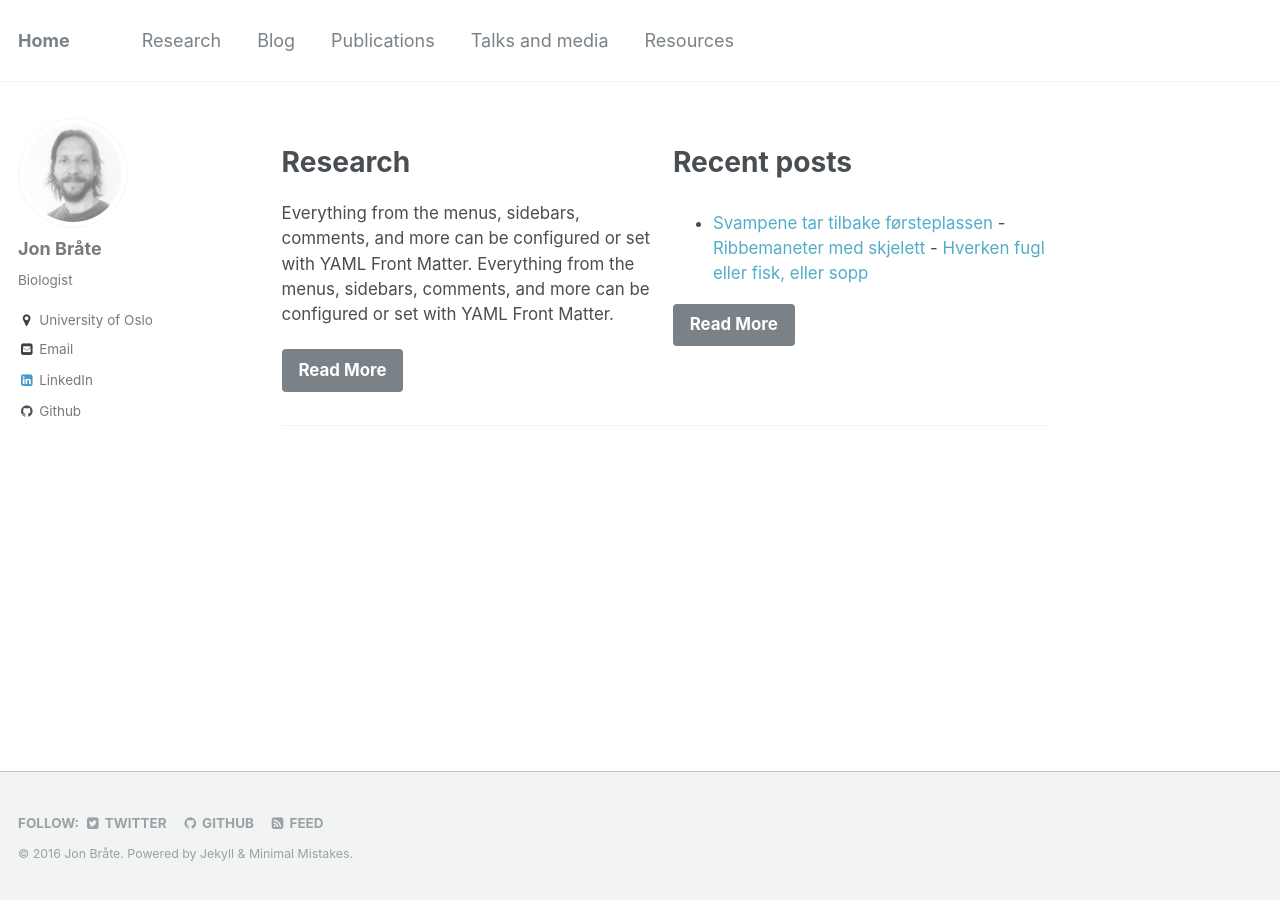
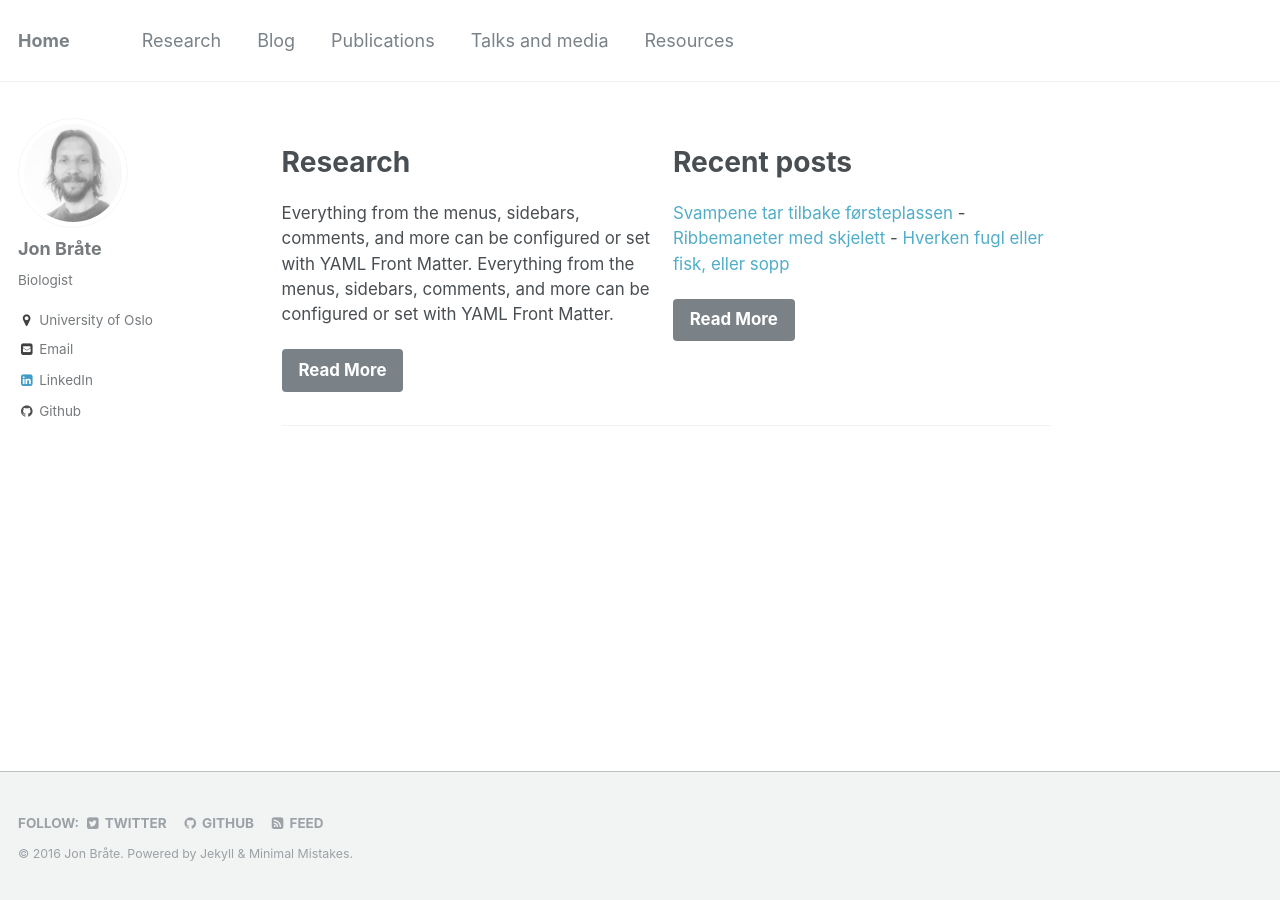
Before and after one commit to pjpaulpj/jonbra.github.io, a Jekyll site: the page built from index.md, in a window 1280 px wide. Built offline with Jekyll 4.4.1, drawn with Linux system fonts in a browser that asks for light colours.

Commit message:
removed list

```diff
--- a/index.md
+++ b/index.md
@@ -8,10 +8,7 @@ feature_row:
     url: "/research/"
     btn_label: "Read More"
   - title: "Recent posts"
-    excerpt: "
-- [Svampene tar tilbake førsteplassen](https://jonbra.github.io/blog/svampene-tar-tilbake-f%C3%B8rsteplassen/)
-- [Ribbemaneter med skjelett](https://jonbra.github.io/blog/ribbemaneter-med-skjelett/)
-- [Hverken fugl eller fisk, eller sopp](https://jonbra.github.io/blog/hverken-fugl-eller-fisk/)"
+    excerpt: "[Svampene tar tilbake førsteplassen](https://jonbra.github.io/blog/svampene-tar-tilbake-f%C3%B8rsteplassen/) - [Ribbemaneter med skjelett](https://jonbra.github.io/blog/ribbemaneter-med-skjelett/) - [Hverken fugl eller fisk, eller sopp](https://jonbra.github.io/blog/hverken-fugl-eller-fisk/)"
     url: "/blog/"
     btn_label: "Read More"
 ---
```
